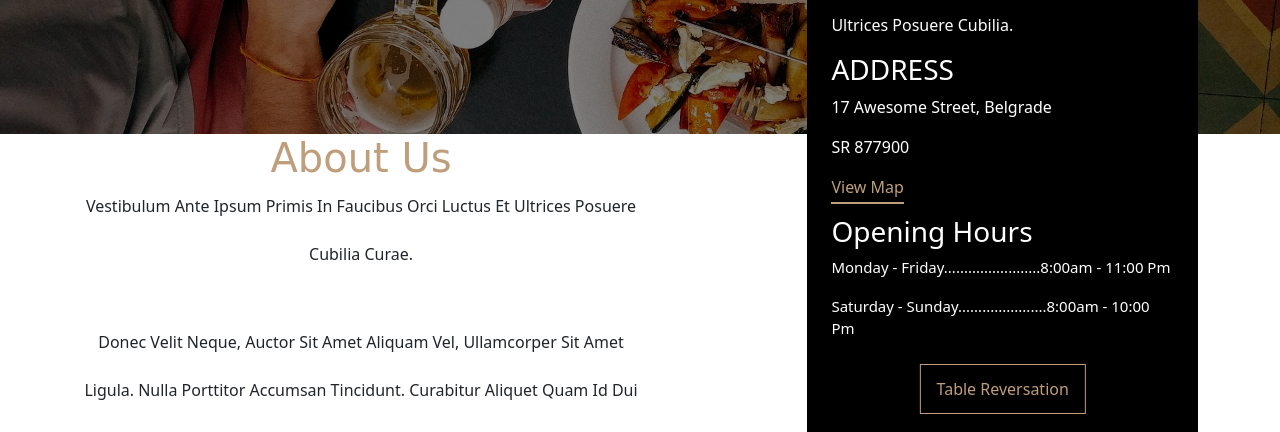
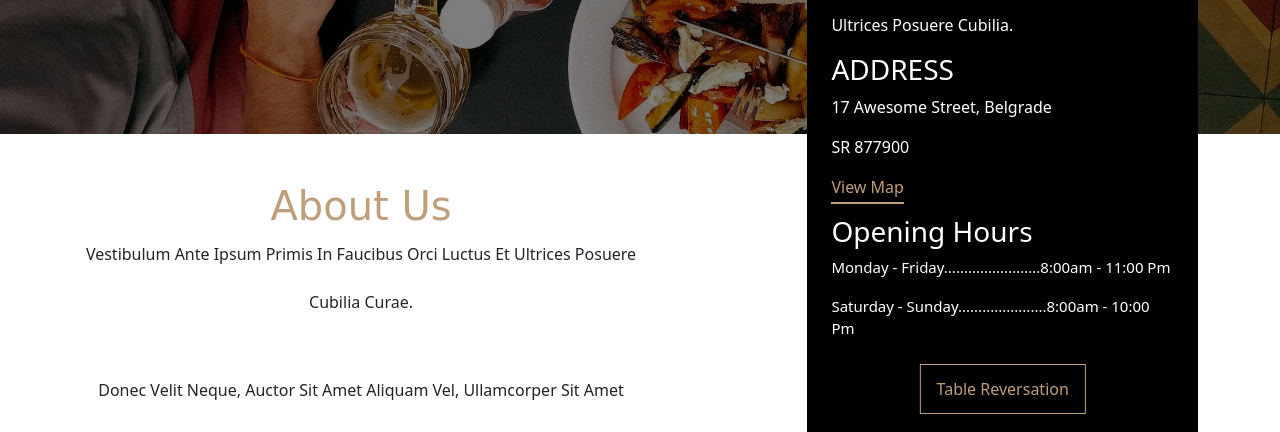
Before and after one commit to MohanedMo/Fesco-Restaurant, a plain HTML site: page index.html in a window 1280 px wide. Shown: the part 668-1100 px from the top of the page. Drawn offline with nearby package versions, Linux system fonts and the light colour scheme; a web font is replaced by a local one.

Commit message:
Redesign by using Bootstrap 5

```diff
--- a/index.html
+++ b/index.html
@@ -69,7 +69,7 @@
   <section class="about" id="about">
     <div class="container d-block d-md-flex justify-content-between">
       <div class="text-center">
-        <h1 class="fs-1 main-heading">about us</h1>
+        <h1 class="fs-1 main-heading mt-5">about us</h1>
         <p>
           Vestibulum ante ipsum primis in faucibus orci luctus et ultrices
           posuere
```
